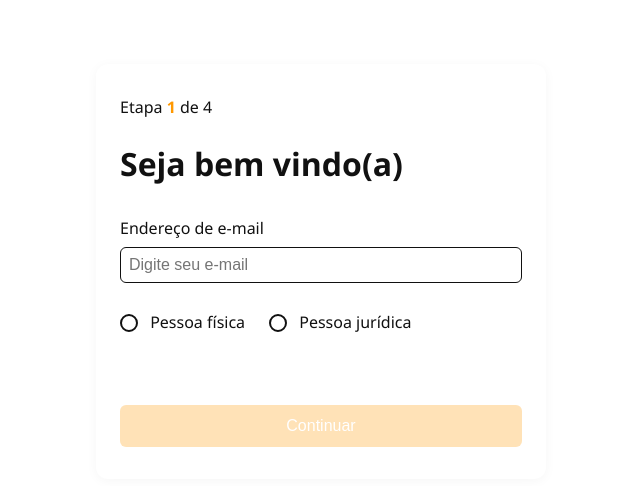
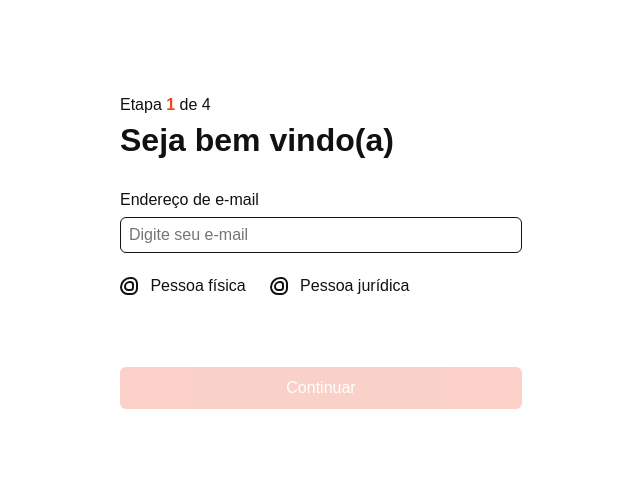
Before and after one commit to eltonlemes/mb-web-test, a Vue app in the folder frontend/: page / in a window 1280 px wide. Shown: the top 486 px of the page, without its empty margins (319-959 px from the left). Built offline with nearby package versions, Linux system fonts and the light colour scheme.

Commit message:
fix: ajusts css

```diff
--- a/frontend/src/components/StepThird.vue
+++ b/frontend/src/components/StepThird.vue
@@ -1,6 +1,6 @@
 <template>
   <div>
-    <div class="form__group form__group--password">
+    <div class="form__group">
       <label for="senha">Sua senha</label>
       <div class="form__password-wrapper">
         <input
--- a/frontend/src/styles/_variables.scss
+++ b/frontend/src/styles/_variables.scss
@@ -1,13 +1,14 @@
 // Cores principais
-$color-primary: #ff9800; // Laranja principal (botão, destaque)
+$color-primary: #ef4723;
 $color-black: #111111;
 $color-white: #fff;
 $color-gray: #888;
 
 // Fontes
-$font-main: "Segoe UI", Arial, sans-serif;
+$font-main: "IBM Plex Sans", Arial, sans-serif;
 
 // Espaçamentos
+$spacing-xs: 0.5rem;
 $spacing-sm: 1rem;
 $spacing-md: 1.5rem;
 $spacing-lg: 2rem;
--- a/frontend/src/styles/components/_form.scss
+++ b/frontend/src/styles/components/_form.scss
@@ -31,10 +31,8 @@
   margin-bottom: $spacing-md;
 }
 
-.form__group--password .form__password-wrapper {
+.form__password-wrapper {
   position: relative;
-  display: flex;
-  align-items: center;
 }
 
 .form__password-toggle {
@@ -46,37 +44,26 @@
   top: 50%;
   transform: translateY(-50%);
   font-size: 1.2rem;
-  padding: 0;
-  color: $color-gray;
-  transition: color 0.2s;
-}
-
-.form__password-toggle:hover {
-  color: $color-primary;
 }
 
 .form__radio-group {
   display: flex;
-  gap: 1.5rem;
-  margin-top: 0.25rem;
+  gap: $spacing-md;
 }
 
 .form__radio-group input[type="radio"] {
   appearance: none;
   -webkit-appearance: none;
-  background-color: #fff;
   margin: 0 0.5rem 0 0;
   font: inherit;
   width: 18px;
   height: 18px;
   border: 2px solid $color-black;
-  border-radius: 50%;
+  border-radius: 80% 50% 50% 60%;
   display: inline-grid;
   place-content: center;
   cursor: pointer;
   transition: border-color 0.2s;
-  outline: none;
-  box-shadow: none;
 }
 
 .form__radio-group input[type="radio"]:checked {
@@ -85,15 +72,15 @@
 
 .form__radio-group input[type="radio"]::before {
   content: "";
-  width: 10px;
-  height: 10px;
-  border-radius: 50%;
-  background: $color-primary;
-  transform: scale(0);
+  width: 6px;
+  height: 6px;
+  border-radius: 80% 50% 50% 60%;
+  border: 2px solid $color-black;
+  transform: scale(1);
   transition: transform 0.2s;
   display: block;
 }
 
 .form__radio-group input[type="radio"]:checked::before {
-  transform: scale(1);
+  border-color: $color-primary;
 }
--- a/frontend/src/styles/components/_registration.scss
+++ b/frontend/src/styles/components/_registration.scss
@@ -3,7 +3,6 @@
 .registration-form {
   display: flex;
   justify-content: center;
-  align-items: flex-start;
   margin-top: $spacing-xxl;
   font-family: $font-main;
 }
@@ -12,18 +11,13 @@
   width: 100%;
   max-width: 450px;
   background: $color-white;
-  border-radius: 12px;
   padding: $spacing-lg $spacing-md;
-  box-shadow: 0 2px 12px rgba(0, 0, 0, 0.04);
   display: flex;
   flex-direction: column;
-  align-items: stretch;
 }
 
 .registration-form__step-indicator {
-  font-size: $font-size-sm;
-  margin-bottom: $spacing-md;
-  text-align: left;
+  margin-bottom: $spacing-xs;
 }
 
 .registration-form__step-indicator--highlight {
@@ -32,8 +26,5 @@
 }
 
 .registration-form__title {
-  font-size: $font-size-lg;
-  font-weight: bold;
   margin-bottom: $spacing-lg;
-  text-align: left;
 }
--- a/frontend/src/styles/main.scss
+++ b/frontend/src/styles/main.scss
@@ -3,6 +3,6 @@
 // Importe aqui os arquivos de estilos dos componentes.
 
 @use "./base/_reset.scss";
+@use "./components/_registration.scss";
 @use "./components/_form.scss";
 @use "./components/_button.scss";
-@use "./components/_registration.scss";
```
